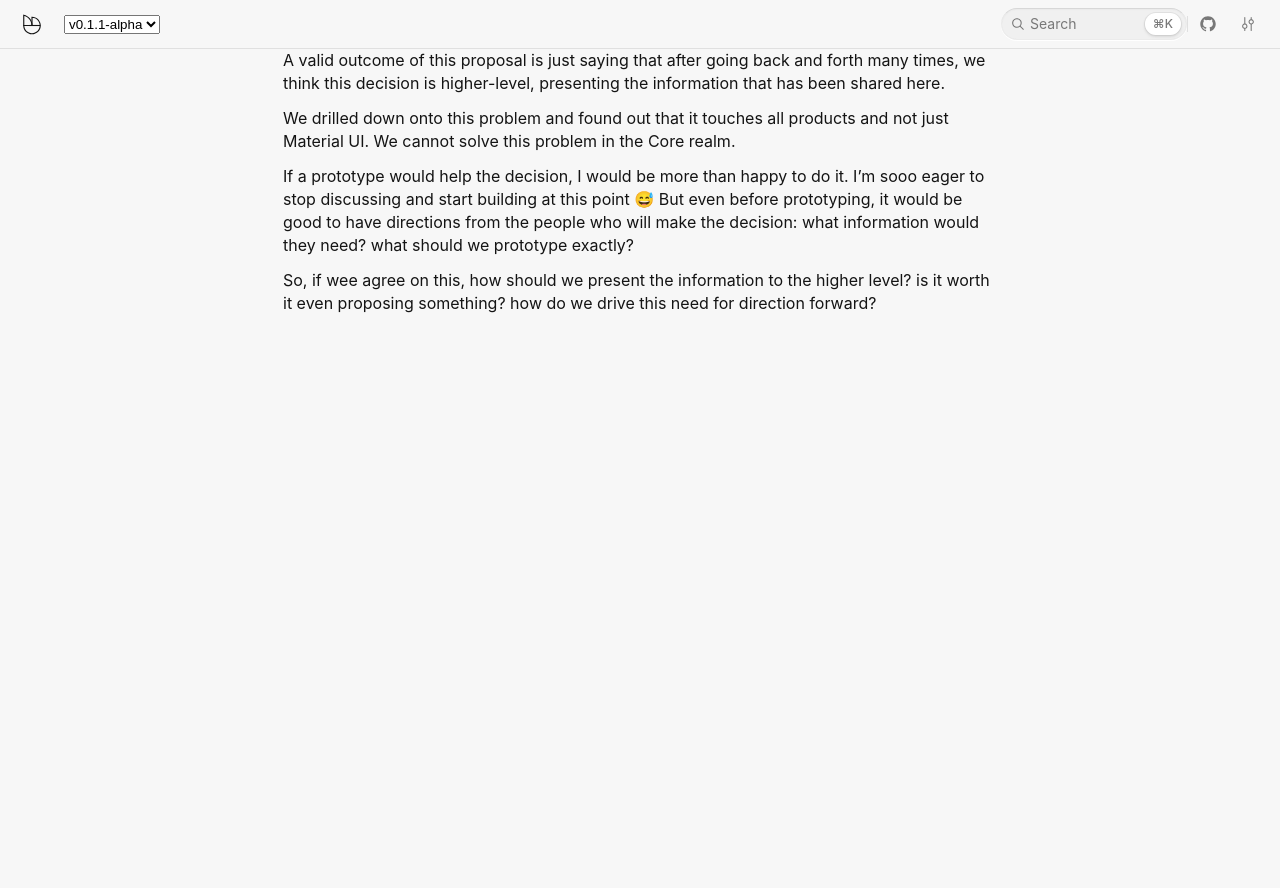
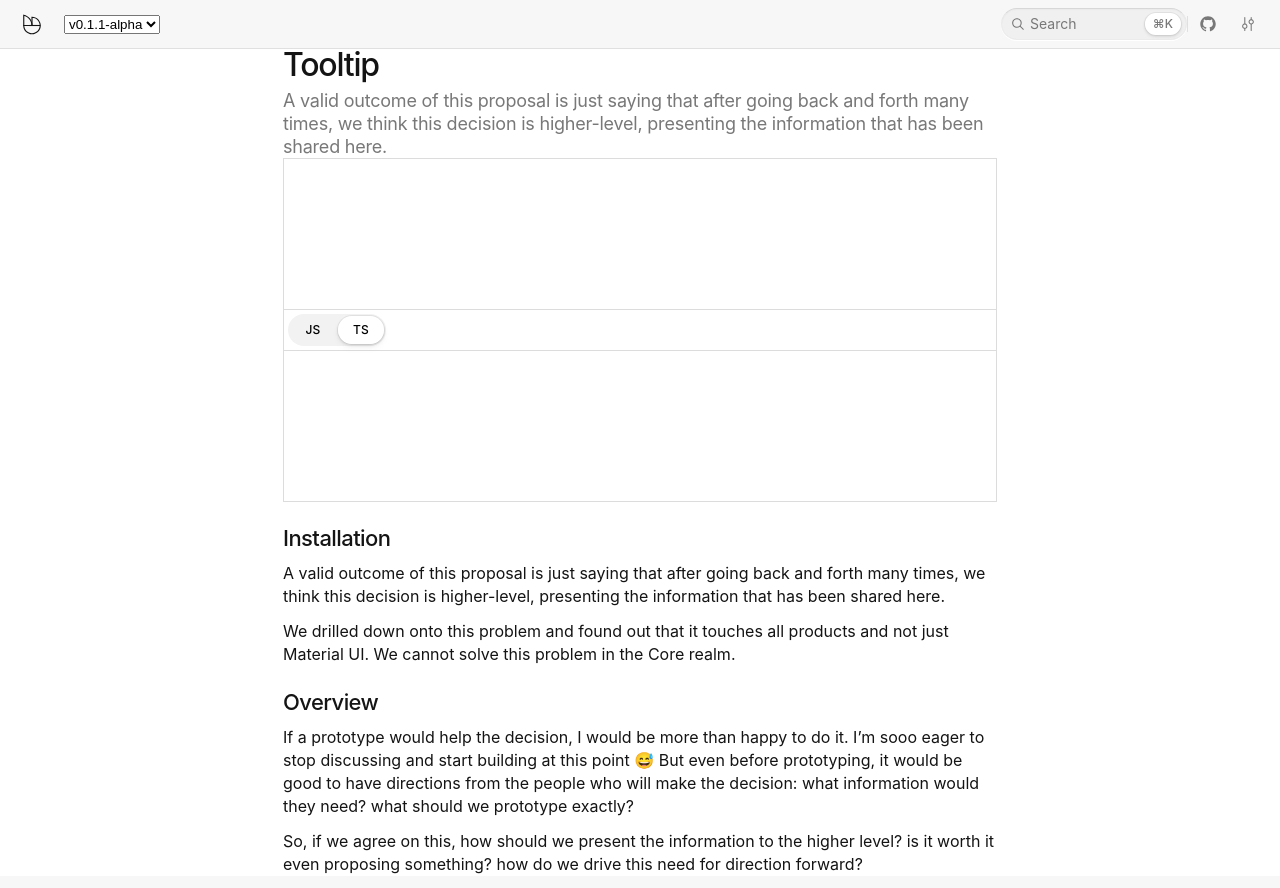
Before and after one commit to colmtuite/base-ui-website, a Next.js app: page / in a window 1280 px wide. Before the commit the page ends 800 px from the top, so only its background shows below. Built offline with nearby package versions, Linux system fonts and the light colour scheme.

Commit message:
Toggle markup and style

```diff
--- /dev/null
+++ b/src/app/css/components/toggle.css
@@ -0,0 +1,41 @@
+.ToggleGroup {
+  box-sizing: border-box;
+  background-color: var(--gray-container-1);
+  border-radius: var(--br-pill);
+  display: inline-flex;
+  height: var(--space-7);
+  padding: 1px;
+  flex-shrink: 0;
+}
+
+.Toggle {
+  all: unset;
+  line-height: 1;
+  vertical-align: middle;
+  background-clip: padding-box;
+  box-sizing: border-box;
+  -webkit-tap-highlight-color: transparent;
+  flex-shrink: 0;
+  user-select: none;
+  display: inline-flex;
+  align-items: center;
+  justify-content: center;
+  height: 100%;
+  padding-left: var(--space-3);
+  padding-right: var(--space-3);
+  font-family: var(--ff-sans);
+  font-weight: 500;
+  border-radius: var(--br-pill);
+  font-size: var(--fs-2);
+  width: var(--space-9);
+  letter-spacing: .18px;
+  text-transform: uppercase;
+}
+
+.Toggle[data-state="active"] {
+  background-color: white;
+  box-shadow: 0 1px 2px rgba(0, 0, 0, .05),
+    0 2px 4px -1px rgba(0, 0, 0, .05),
+    0 4px 8px -2px rgba(0, 0, 0, .05);
+  border: 1px solid hsl(0deg 0% 0% / 5%);
+}
--- a/src/app/css/style.css
+++ b/src/app/css/style.css
@@ -8,6 +8,7 @@
 @import "components/search-button.css";
 @import "components/separator.css";
 @import "components/text.css";
+@import "components/toggle.css";
 
 @import "utilities/align-items.css";
 @import "utilities/display.css";
--- a/src/app/page.tsx
+++ b/src/app/page.tsx
@@ -9,6 +9,7 @@ export default function Home() {
         fewfew
       </div> */}
       <main>
+        <div style={{ background: "white" }}>
           <div
             style={{
               maxWidth: 714,
@@ -18,28 +19,90 @@ export default function Home() {
               marginRight: "auto",
             }}
           >
+            <h1 className="Text size-8 mb-2">Tooltip</h1>
+            <p className="Text size-5 color-gray weight-1">
+              A valid outcome of this proposal is just saying that after going
+              back and forth many times, we think this decision is higher-level,
+              presenting the information that has been shared here.
+            </p>
+            <div
+              style={{
+                border: "1px solid gainsboro",
+              }}
+            >
+              <div
+                style={{
+                  height: 150,
+                  borderBottom: "1px solid gainsboro",
+                }}
+              ></div>
+              <div
+                style={{
+                  padding: 4,
+                  borderBottom: "1px solid gainsboro",
+                }}
+              >
+                <div
+                  role="group"
+                  dir="ltr"
+                  aria-label="language selector"
+                  tabindex="0"
+                  className="ToggleGroup"
+                >
+                  <button
+                    type="button"
+                    role="radio"
+                    aria-checked="false"
+                    aria-label="js"
+                    tabindex="0"
+                    className="Toggle"
+                  >
+                    js
+                  </button>
+                  <button
+                    type="button"
+                    data-state="active"
+                    role="radio"
+                    aria-checked="true"
+                    aria-label="ts"
+                    tabindex="-1"
+                    className="Toggle"
+                  >
+                    ts
+                  </button>
+                </div>
+              </div>
+              <div
+                style={{
+                  height: 150,
+                }}
+              ></div>
+            </div>
+            <h2 className="Text size-6 mt-6 mb-3">Installation</h2>
             <p className="Text size-4 mb-3">
               A valid outcome of this proposal is just saying that after going
               back and forth many times, we think this decision is higher-level,
               presenting the information that has been shared here.
             </p>
             <p className="Text size-4 mb-3">
-            We drilled down onto this problem and found out that it touches all
-            products and not just Material UI. We cannot solve this problem in
-            the Core realm.
+              We drilled down onto this problem and found out that it touches
+              all products and not just Material UI. We cannot solve this
+              problem in the Core realm.
             </p>
+            <h2 className="Text size-6 mt-6 mb-3">Overview</h2>
             <p className="Text size-4 mb-3">
               If a prototype would help the decision, I would be more than happy
               to do it. I’m sooo eager to stop discussing and start building at
-            this point 😅 But even before prototyping, it would be good to have
-            directions from the people who will make the decision: what
+              this point 😅 But even before prototyping, it would be good to
+              have directions from the people who will make the decision: what
               information would they need? what should we prototype exactly?
             </p>
             <p className="Text size-4 mb-3">
-            So, if wee agree on this, how should we present the information to
-            the higher level? is it worth it even proposing something? how do we
-            drive this need for direction forward?
+              So, if we agree on this, how should we present the information to
+              the higher level? is it worth it even proposing something? how do
+              we drive this need for direction forward?
             </p>
+          </div>
         </div>
       </main>
       {/* <div style={{ width: 240, borderRight: "1px solid gainsboro" }}>
```
Lines whose indentation alone changed are shown as unchanged.
